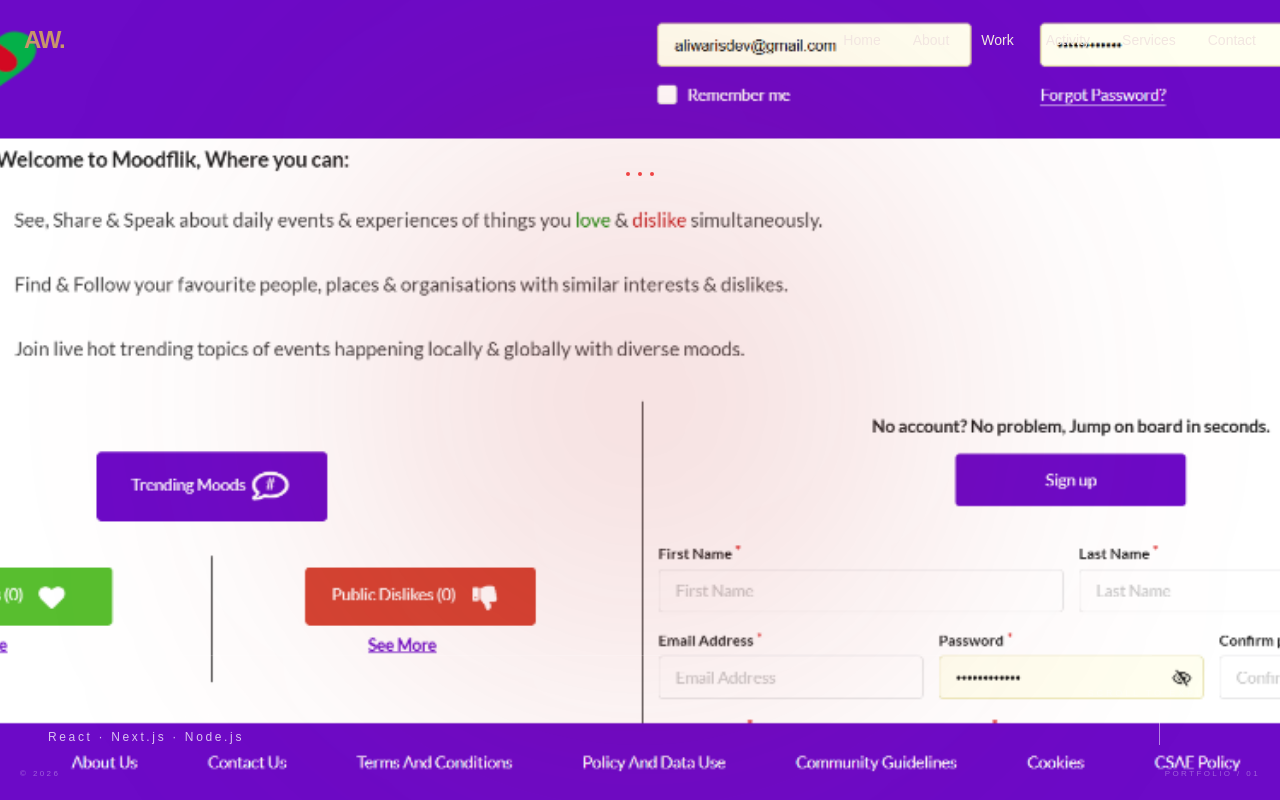
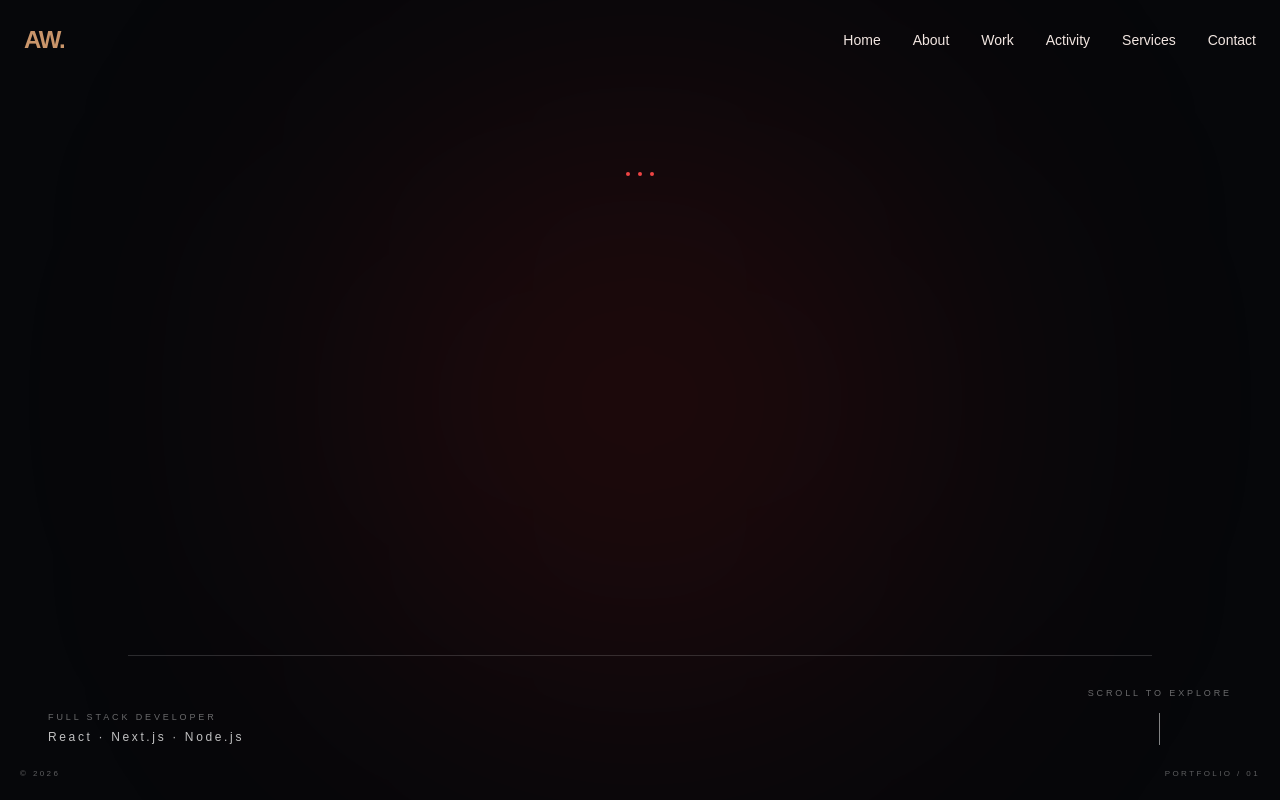
Before and after one commit to Aliwaris512/AliwarisPortfolio, a React (Vite) app: page / in a window 1280 px wide. Shown: the top 800 px of the page. Built offline with nearby package versions, Linux system fonts and the light colour scheme.

Commit message:
fix: update hero video background and improve video loading state management

```diff
--- a/src/app/globals.css
+++ b/src/app/globals.css
@@ -99,7 +99,7 @@
 }
 
 .hero-video-shell {
-  background: url('/moodflick.png') center/cover no-repeat;
+  background: #06070a;
 }
 
 .hero-video {
--- a/src/components/Hero.tsx
+++ b/src/components/Hero.tsx
@@ -1,10 +1,11 @@
 "use client";
 
-import { useLayoutEffect, useRef } from "react";
+import { useLayoutEffect, useRef, useState } from "react";
 import gsap from "gsap";
 
 export default function Hero() {
   const heroRef = useRef<HTMLDivElement>(null);
+  const [videoReady, setVideoReady] = useState(false);
 
   useLayoutEffect(() => {
     if (!heroRef.current) return;
@@ -88,9 +89,9 @@
       ref={heroRef}
       className="hero-shell relative h-[100vh] h-[100svh] w-full overflow-hidden bg-black text-white"
     >
-      <div className="hero-video-shell absolute inset-0 overflow-hidden">
+      <div className="hero-video-shell absolute inset-0 overflow-hidden bg-black">
         <video
-          className="hero-video absolute inset-0 h-full w-full object-cover object-center"
+          className={`hero-video absolute inset-0 h-full w-full object-cover object-center transition-opacity duration-500 ${videoReady ? "opacity-100" : "opacity-0"}`}
           src="/videos/hero-loop.mp4"
           autoPlay
           muted
@@ -98,12 +99,13 @@
           playsInline
           preload="metadata"
           aria-label="Cinematic portfolio video background"
+          onCanPlay={() => setVideoReady(true)}
+          onLoadedData={() => setVideoReady(true)}
           onError={(event) => {
             const target = event.currentTarget;
             target.style.display = "none";
           }}
         />
-        {/* <div className="hero-video-overlay absolute inset-0" /> */}
       </div>
 
       <div className="pointer-events-none absolute left-1/2 top-1/2 h-[28rem] w-[28rem] -translate-x-1/2 -translate-y-1/2 rounded-full bg-red-700/15 blur-[140px] md:h-[38rem] md:w-[38rem]" />
```
